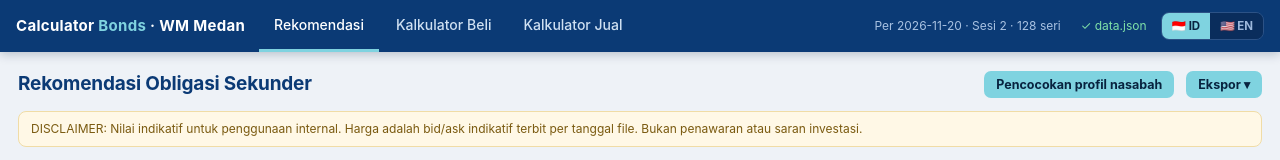
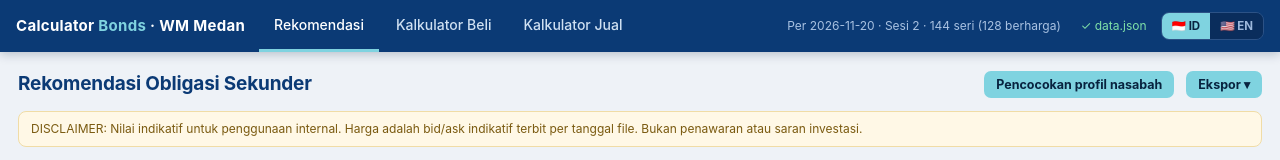
Before and after one commit to WM-Medan/calculator-bonds-wm-medan, a plain HTML site: page index.html in a window 1280 px wide. Shown: the top 160 px of the page. Drawn offline with Linux system fonts and the light colour scheme.

Commit message:
Label data: tampilkan total seri dan jumlah yang berharga
Co-Authored-By: Claude Sonnet 5.5 <noreply@anthropic.com>

```diff
--- a/index.html
+++ b/index.html
@@ -1681,7 +1681,7 @@ function rebuildEnriched(){
   STATE.enriched=STATE.calcBonds.filter(b=>b.price!=null);
 }
 function renderAll(){ applyFilters(); renderDeposit(); renderBuy(); renderSell();
-  document.getElementById('asOfLabel').textContent=(STATE.lang==='id'?'Per ':'As of ')+STATE.asOf+(STATE.session?' · '+(STATE.lang==='id'?STATE.session:STATE.session.replace(/^Sesi/i,'Session')):'')+' · '+STATE.enriched.length+' '+(STATE.lang==='id'?'seri':'series'); }
+  document.getElementById('asOfLabel').textContent=(STATE.lang==='id'?'Per ':'As of ')+STATE.asOf+(STATE.session?' · '+(STATE.lang==='id'?STATE.session:STATE.session.replace(/^Sesi/i,'Session')):'')+' · '+STATE.bonds.length+' '+(STATE.lang==='id'?'seri':'series')+' ('+STATE.enriched.length+(STATE.lang==='id'?' berharga':' priced')+')'; }
 function refreshSelectsPreserve(){
   const ccys=[...new Set(STATE.enriched.map(b=>b.ccy))].sort();
   const tens=[...new Set(STATE.enriched.map(b=>b.tenorName).filter(Boolean))];
```
